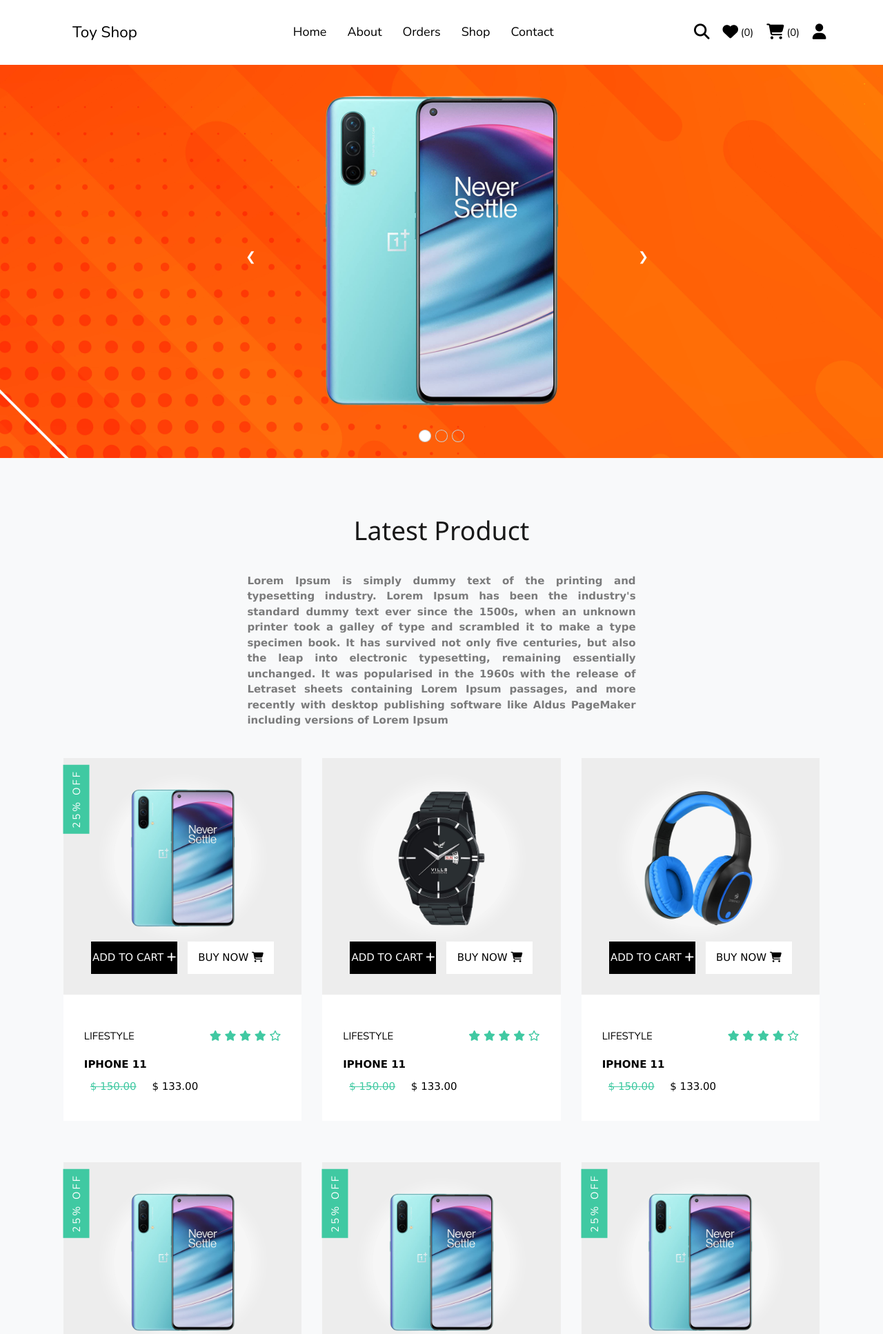
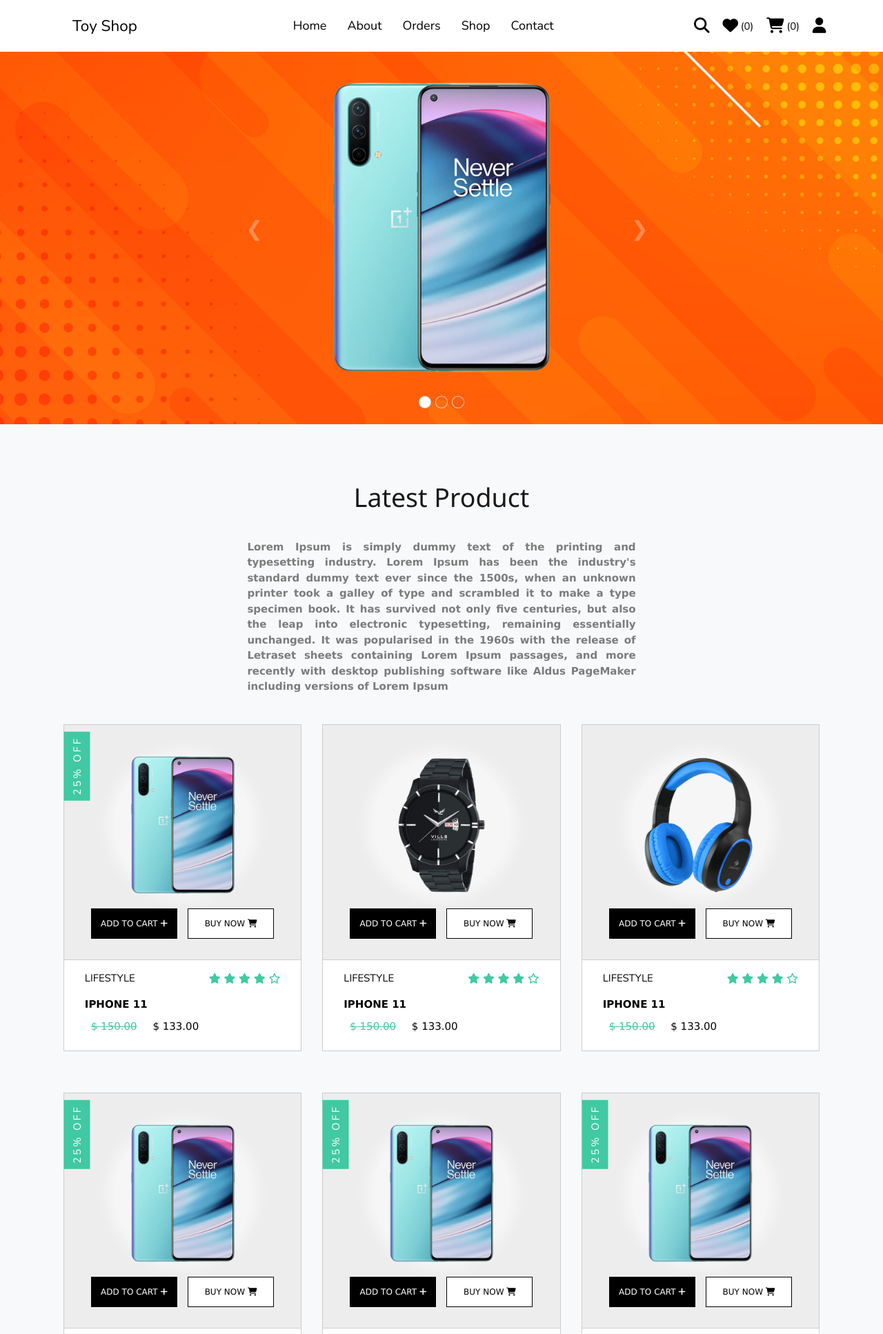
Before and after one commit to HuyLuong2002/Toy_Management_Website, a PHP site: page / in a window 1280 px wide. Shown: the top 1934 px of the page at 69% size. Run offline with PHP 8.4, Linux system fonts and the light colour scheme; some libraries are stand-ins or nearby versions.

Commit message:
ngo qua met roi

```diff
--- a/assets/css/home.css
+++ b/assets/css/home.css
@@ -32,6 +32,7 @@ header {
   background-color: white;
   box-shadow: white;
   z-index: 1000;
+  height: 5rem;
 }
 
 .section-header {
@@ -39,6 +40,7 @@ header {
   align-items: center;
   justify-content: space-between;
   position: relative;
+  height: 5rem;
 }
 
 .nav-bar {
@@ -94,18 +96,27 @@ header {
   display: none;
   width: 100%;
   margin: 0;
-  padding: 3rem 5rem 5rem 5rem;
+  padding: 3rem 6rem 5rem 6rem;
 }
 
 .w3-left{
   position: absolute;
   top: -17.5rem;
+  font-size: 2rem;
+  opacity: 0.3;
 }
 
 .w3-right{
   position: absolute;
   right: 0;
   top: -17.5rem;
+  font-size: 2rem;
+  opacity: 0.3;
+}
+
+.w3-left:hover,
+.w3-right:hover{
+  opacity: 1;
 }
 
 .w3-left,
@@ -121,7 +132,8 @@ header {
 
 .slide-container {
   position: relative;
-  background-image: url("../images/home-bg.png");
+  background:url("../images/home-bg.png") no-repeat fixed center;
+  background-size: cover;
 }
 
 /* custom product list */
@@ -179,6 +191,7 @@ header {
 .product {
   margin: 2rem;
   position: relative;
+  border: 1px solid #ccc;
 }
 
 .product-content {
@@ -195,6 +208,8 @@ header {
   margin: 0 auto;
   border-radius: 50%;
   transition: background 0.5s ease;
+  transition: all ease-in 0.2s;
+
 }
 
 .product-btns {
@@ -211,6 +226,7 @@ header {
   border: 1px solid black;
   padding: 0.8rem 0;
   width: 125px;
+  font-size: 0.8rem;
   font-family: inherit;
   text-transform: uppercase;
   cursor: pointer;
@@ -222,6 +238,7 @@ header {
   background: black;
   color: white;
   margin-right: 1rem;
+  padding: 0.8rem 0.5rem;
 }
 
 .btn-cart:hover {
@@ -230,6 +247,7 @@ header {
 
 .btn-buy {
   background: white;
+  border: 1px solid black;
 }
 
 .btn-buy:hover {
@@ -239,13 +257,16 @@ header {
 
 .product-info {
   background: white;
-  padding: 2rem;
+  padding: 0 2rem 1rem;
+  transition: all ease-in 0.2s;
+  border-top: 0.5px solid #ccc;
 }
 
 .product-info-top {
   display: flex;
   justify-content: space-between;
   align-items: center;
+  line-height: 1;
 }
 
 .rating span {
@@ -278,12 +299,33 @@ header {
 
 .product:hover .product-img img
 {
-  transform: scale(1.1);
+  padding: 1.5rem;
 }
 
 .product:hover .product-img
 {
   background: var(--carribean-green);
+}
+
+.product:hover .product-content{
+  background: white;
+}
+
+.product:hover .product-info
+{
+  background: var(--carribean-green);
+  color: white;
+}
+
+.product:hover .product-price:first-of-type
+{
+  color: black;
+}
+
+
+.product:hover .product-name,
+.product:hover .rating span {
+  color: white;
 }
 
 .product:hover .product-btns
--- a/home.php
+++ b/home.php
@@ -8,10 +8,10 @@
           class="w3-center w3-container w3-section w3-large w3-text-white w3-display-bottommiddle"
           style="width: 100%"
         >
-          <div class="w3-left w3-hover-text-khaki" onclick="plusDivs(-1)">
+          <div class="w3-left " onclick="plusDivs(-1)">
             &#10094;
           </div>
-          <div class="w3-right w3-hover-text-khaki" onclick="plusDivs(1)">
+          <div class="w3-right " onclick="plusDivs(1)">
             &#10095;
           </div>
           <span
```
Also changed, not shown: assets/images/banner.jpg (added).
